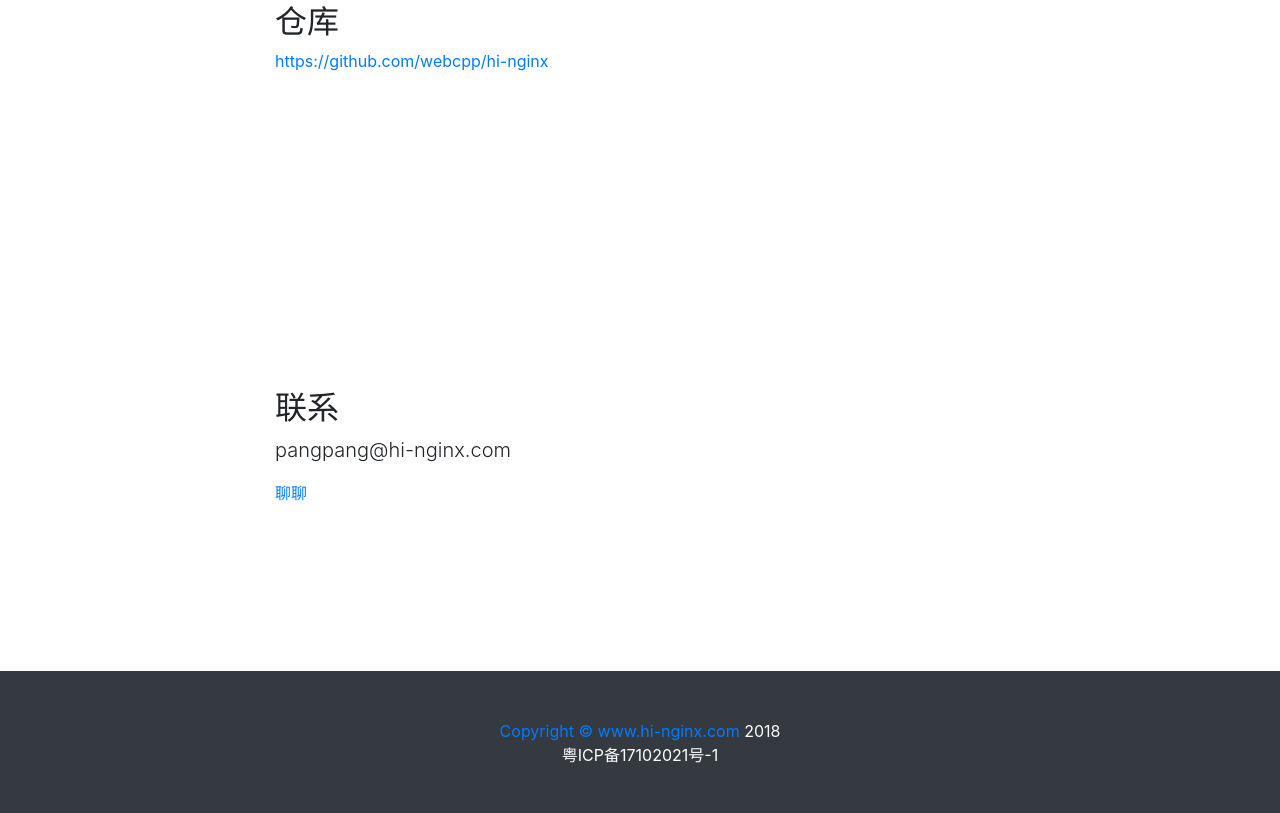
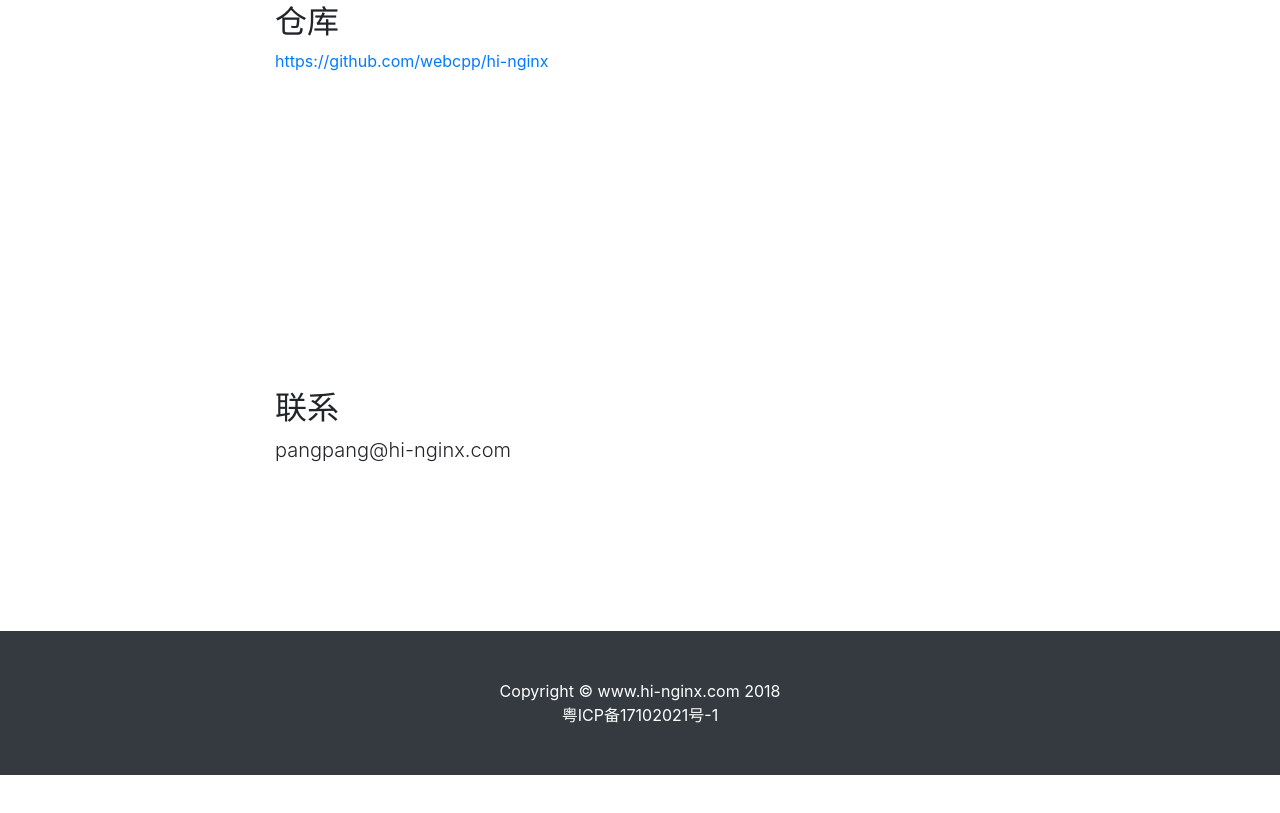
Before and after one commit to webcpp/hi-nginx-home, a plain HTML site: page index.html in a window 1280 px wide. Shown: the part 6633-7446 px from the top of the page. After the commit the page ends 7408 px from the top, so only its background shows below. Drawn offline with nearby package versions, Linux system fonts and the light colour scheme.

Commit message:
Update index.html

```diff
--- a/index.html
+++ b/index.html
@@ -323,7 +323,6 @@ hi_res.status = 200;
                 <div class="col-lg-8 mx-auto">
                     <h2>联系</h2>
                     <p class="lead">pangpang@hi-nginx.com</p>
-                    <p><a href="http://fusheng.hi-nginx.com" tag="_blank">聊聊</p>
                 </div>
             </div>
         </div>
@@ -333,7 +332,7 @@ hi_res.status = 200;
     <footer class="py-5 bg-dark">
         <div class="container">
             <p class="m-0 text-center text-white">Copyright &copy;
-                <a href="https://www.hi-nginx.com/index.html">www.hi-nginx.com</a> 2018</p>
+                <a class='text-white' href="https://www.hi-nginx.com/index.html">www.hi-nginx.com</a> 2018</p>
             <p class="m-0 text-center text-white">粤ICP备17102021号-1</p>
 
         </div>
```
